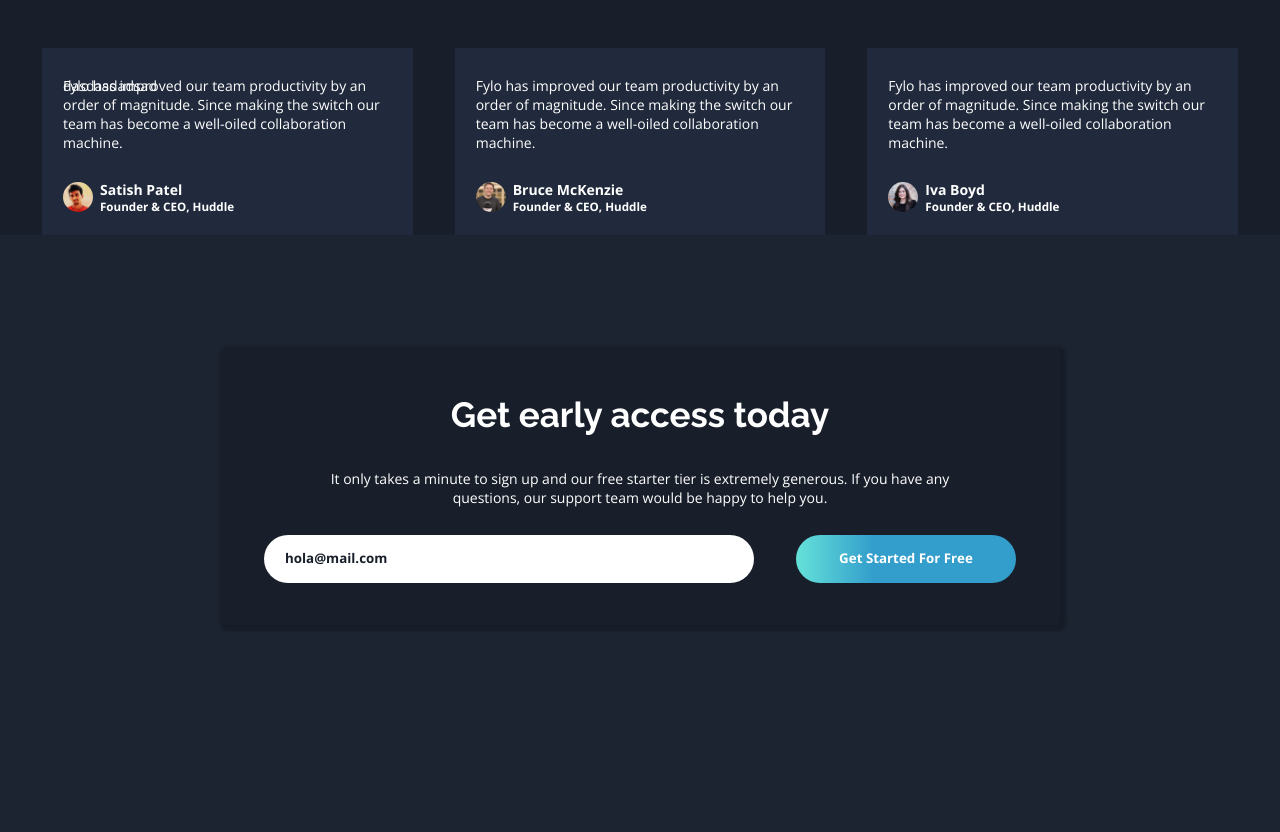
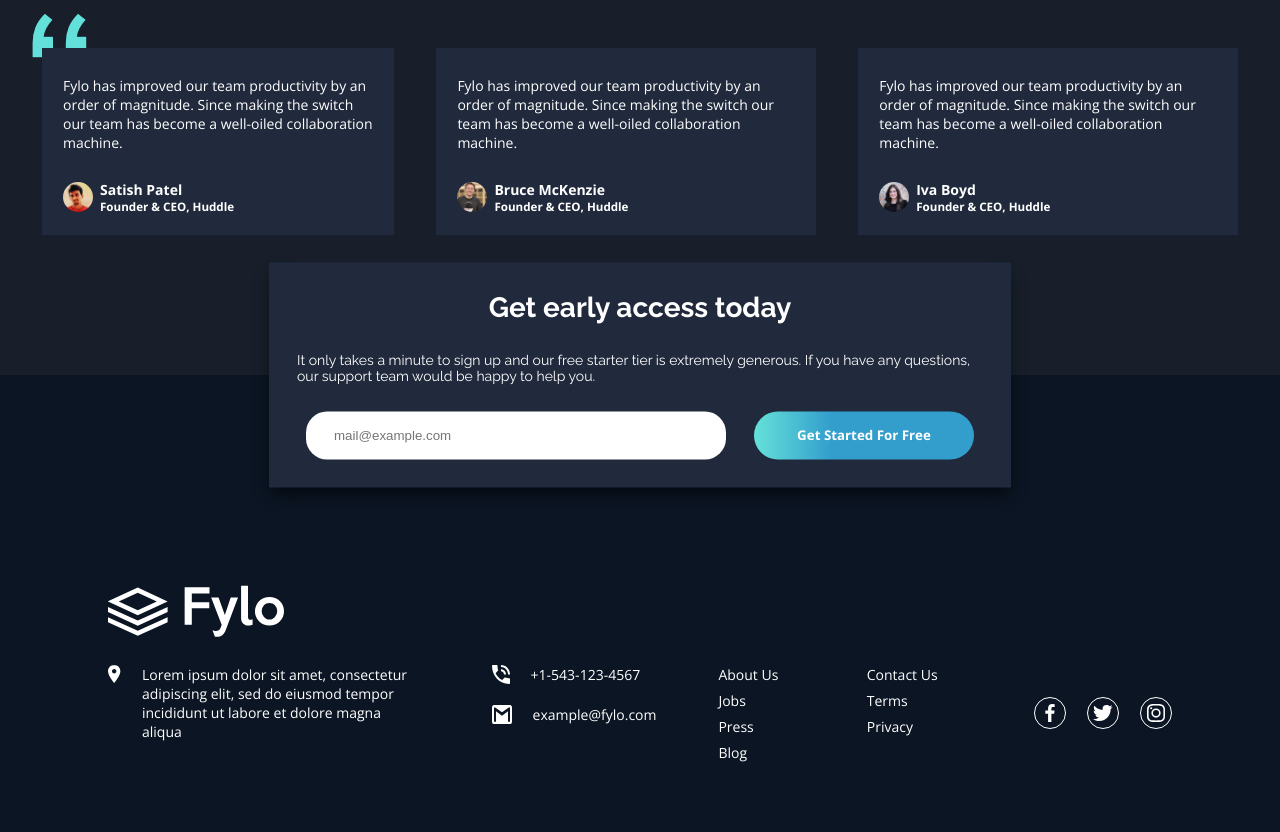
Before and after one commit to WFernandoc07/bootcamp-frontend-g14, a plain HTML site: page semana_03/dia01_css/index.html in a window 1280 px wide. Shown: the part 2177-3009 px from the top of the page. Before the commit the page ends 2914 px from the top, so only its background shows below. Drawn offline with nearby package versions, Linux system fonts and the light colour scheme.

Commit message:
update files -S03,D01 --

```diff
--- a/semana_03/dia01_css/css/index.css
+++ b/semana_03/dia01_css/css/index.css
@@ -192,6 +192,7 @@
   display: flex;
   padding: 0 3rem;
   padding-top: 8rem;
+  padding-bottom: 10rem;
   background-color: var(--primary-dark-blue-main);
   gap: 3rem;
 }
@@ -218,7 +219,18 @@
   z-index: 10;
 }
 
-.testimonial--quote::after {
+.testimonial--wrapperquote {
+  position: relative;
+}
+
+.testimonial--wrapperquote .testimonial__quote{
+  position: absolute;
+  top: -35px;
+  left: -10px;
+}
+
+
+/* .testimonial--quote::after {
   content: 'dasdasdadsad';
   background-image: url(../fylo-dark-theme-landing-page-master/images/bg-quotes.png) no-repeat top left;
   position: absolute;
@@ -227,7 +239,7 @@
   width: 80px;
   height: 50px;
   z-index: 50;
-}
+} */
 
 .testimonial p {
   /* background-color: var(--primary-dark-blue-main); */
@@ -247,39 +259,36 @@
 
 /*------------------- SECCIÓN 04 -------------------*/
 .access {
+  font-family: var(--font-primary);
+  width: min(100% - 3rem, 53rem);
+  position: absolute;
+  top: 0;
+  left: 50%;
+  transform: translate(-50%, -50%);
+  background-color: var(--primary-dark-blue-testimonial);
+  border-radius: 1px;
+  box-shadow: 0px 10px 15px -3px rgba(0,0,0,0.6);
+  padding: 2rem;
+  /* text-align: center; */
+
   display: flex;
   flex-direction: column;
-  width: 60rem;
-
-  padding: 3rem;
-  background-color: var(--primary-dark-blue-main);
+  align-items: center;
   gap: 2rem;
-
-  margin: 0 auto;
-  margin-top: 8rem;
-  margin-bottom: 8rem;
-
-  border-radius: 5px;
-  box-shadow: 3px 3px 3px 3px rgba(0, 0, 0, 0.2);
-
-  align-items: center;
-  justify-content: center;
 }
 
-.access__title {
-  font-family: var(--font-primary);
-  font-weight: var(--font-weight-bold);
-  font-size: 2.5rem;
-  line-height: 1.5;
+.access h2 {
+  font-size: 2rem;
 }
 
-.access__text {
-  font-family: var(--font-secondary);
-  text-align: center;
-  width: 45rem;
+.access input[type=text]{
+  border-radius: 1.5rem;
+  border: none;
+  padding: 1rem 2rem;
+  min-width: 30rem;
 }
 
-.access__button {
+.access input[type=submit] {
   font-family: var(--font-secondary);
   font-weight: var(--font-weight-bold);
   border: none;
@@ -294,20 +303,78 @@
       var(--acent-blue-gradient-1) 35%);
 }
 
-.access__elements {
+.access form {
   display: flex;
-  gap: 3rem;
-  margin: 0;
+  gap: 2rem;
 }
 
-.access__mail{
+/*-----------SECCIÓN FOOTER----------------*/
+.footer {
+  position: relative;
   font-family: var(--font-secondary);
-  font-weight: var(--font-weight-bold);
-  border: none;
-  border-radius: 7rem;
-  padding: 1rem 1.5rem;
-  line-height: 1.5;
-  width: 35rem;
-  min-width: 350px;
-  color: var(--primary-dark-blue-main);
+  background-color: var(--primary-dark-blue-footer);
+  padding: 15rem 0 5rem 0;
 }
+.footer--wrapper {
+  display: flex;
+  flex-direction: column;
+  align-items: flex-start;
+  gap: 2rem;
+  margin: 0 auto;
+  width: min(100% - 3rem, 76rem);
+  /* align-items: center;
+  justify-content: center; */
+}
+
+.footer_info {
+  display: grid;
+  grid-template-columns: 2fr 1fr 0.5fr 0.5fr 1fr;
+  /* grid-template-columns: repeat(5, 1fr); */
+  gap: 5rem;
+}
+
+.footer_info__description {
+  width: 22rem;
+  display: flex;
+  align-items: flex-start;
+  gap: 1.5rem;
+}
+
+.footer_info__contact {
+  display: flex;
+  flex-direction: column;
+  gap: 1.5rem;
+}
+
+.footer_info__contact span {
+  display: flex;
+  gap: 1.5rem;
+}
+
+.footer_info__links {
+  display: flex;
+  flex-direction: column;
+  gap: .5rem;
+}
+
+.footer_info__social {
+  display: flex;
+  justify-content: flex-end;
+  align-items: center;
+  gap: 1.5rem;
+}
+
+.footer_info__social a {
+  border: 1px solid var(--neutral-white);
+  border-radius: 50%;
+  width: 32px;
+  height: 32px;
+  padding: 3px;
+}
+
+.footer_info__social a:hover,
+.footer_info__social a:hover path {
+  border: 1px solid var(--acent-cyan-gradient-1);
+  /* background-color: var(--acent-cyan-gradient-1); */
+  fill: var(--acent-cyan-gradient-1);
+}
--- a/semana_03/dia01_css/index.html
+++ b/semana_03/dia01_css/index.html
@@ -81,10 +81,11 @@
     </section>
 
     <section class="testimonials">
+      <div class="testimonial--wrapperquote">
+        <img class="testimonial__quote" src="./fylo-dark-theme-landing-page-master/images/bg-quotes.png" alt="">
         <article class="testimonial testimonial--quote">
           Fylo has improved our team productivity by an order of magnitude. Since making the switch our team has
           become a well-oiled collaboration machine.
-
           <div class="testimonial__profile">
             <img src="./fylo-dark-theme-landing-page-master/images/profile-1.jpg" alt="" width="30" height="30">
             <hgroup>
@@ -97,6 +98,10 @@
             </hgroup>
           </div>
         </article>
+
+      </div>
+
+
       <article class="testimonial">
 
         Fylo has improved our team productivity by an order of magnitude. Since making the switch our team has
@@ -132,17 +137,77 @@
         </div>
       </article>
     </section>
+
+  </main>
+  <footer class="footer">
     <section class="access">
-      <h3 class="access__title">Get early access today</h3>
-      <p class="access__text">It only takes a minute to sign up and our free starter tier is extremely generous. If you
+      <h2>Get early access today</h2>
+      <p>It only takes a minute to sign up and our free starter tier is extremely generous. If you
         have any
         questions, our support team would be happy to help you.</p>
-      <div class="access__elements">
-        <input class="access__mail" type="text" value="hola@mail.com">
-        <button class="access__button">Get Started For Free</button>
+      <form>
+        <input type="text" placeholder="mail@example.com">
+        <input type="submit" value="Get Started For Free">
+      </form>
+    </section>
+    <div class="footer--wrapper">
+      <img src="./fylo-dark-theme-landing-page-master/images/logo.svg" alt="">
+      <div class="footer_info">
+        <div class="footer_info__description">
+          <img src="./fylo-dark-theme-landing-page-master/images/icon-location.svg" alt="">
+          Lorem ipsum dolor sit amet, consectetur adipiscing elit, sed do eiusmod tempor incididunt ut labore et
+          dolore magna aliqua
         </div>
-    </section>
-  </main>
+        <div class="footer_info__contact">
+          <span>
+            <img src="./fylo-dark-theme-landing-page-master/images/icon-phone.svg" alt="">
+            +1-543-123-4567
+          </span>
+          <span>
+            <img src="./fylo-dark-theme-landing-page-master/images/icon-email.svg" alt="">
+            example@fylo.com
+          </span>
+        </div>
+        <div class="footer_info__links">
+          <a href="#">About Us</a>
+          <a href="#">Jobs</a>
+          <a href="#">Press</a>
+          <a href="#">Blog</a>
+        </div>
+        <div class="footer_info__links">
+          <a href="#">Contact Us</a>
+          <a href="#">Terms</a>
+          <a href="#">Privacy</a>
+        </div>
+        <div class="footer_info__social">
+          <a href="#" target="_blank">
+            <svg xmlns="http://www.w3.org/2000/svg" width="24" height="24" viewBox="0 0 24 24"
+              style="fill: rgba(255, 255, 255, 1);">
+              <path
+                d="M13.397 20.997v-8.196h2.765l.411-3.209h-3.176V7.548c0-.926.258-1.56 1.587-1.56h1.684V3.127A22.336 22.336 0 0 0 14.201 3c-2.444 0-4.122 1.492-4.122 4.231v2.355H7.332v3.209h2.753v8.202h3.312z">
+              </path>
+            </svg></a>
+          <a href="#" target="_blank"><svg xmlns="http://www.w3.org/2000/svg" width="24" height="24" viewBox="0 0 24 24"
+              style="fill: rgba(255, 255, 255, 1);">
+              <path
+                d="M19.633 7.997c.013.175.013.349.013.523 0 5.325-4.053 11.461-11.46 11.461-2.282 0-4.402-.661-6.186-1.809.324.037.636.05.973.05a8.07 8.07 0 0 0 5.001-1.721 4.036 4.036 0 0 1-3.767-2.793c.249.037.499.062.761.062.361 0 .724-.05 1.061-.137a4.027 4.027 0 0 1-3.23-3.953v-.05c.537.299 1.16.486 1.82.511a4.022 4.022 0 0 1-1.796-3.354c0-.748.199-1.434.548-2.032a11.457 11.457 0 0 0 8.306 4.215c-.062-.3-.1-.611-.1-.923a4.026 4.026 0 0 1 4.028-4.028c1.16 0 2.207.486 2.943 1.272a7.957 7.957 0 0 0 2.556-.973 4.02 4.02 0 0 1-1.771 2.22 8.073 8.073 0 0 0 2.319-.624 8.645 8.645 0 0 1-2.019 2.083z">
+              </path>
+            </svg></a>
+          <a href="#" target="_blank"><svg xmlns="http://www.w3.org/2000/svg" width="24" height="24" viewBox="0 0 24 24"
+              style="fill: rgba(255, 255, 255, 1);transform: scaleX(-1);msFilter:progid:DXImageTransform.Microsoft.BasicImage(rotation=0, mirror=1);">
+              <path
+                d="M11.999 7.377a4.623 4.623 0 1 0 0 9.248 4.623 4.623 0 0 0 0-9.248zm0 7.627a3.004 3.004 0 1 1 0-6.008 3.004 3.004 0 0 1 0 6.008z">
+              </path>
+              <circle cx="16.806" cy="7.207" r="1.078"></circle>
+              <path
+                d="M20.533 6.111A4.605 4.605 0 0 0 17.9 3.479a6.606 6.606 0 0 0-2.186-.42c-.963-.042-1.268-.054-3.71-.054s-2.755 0-3.71.054a6.554 6.554 0 0 0-2.184.42 4.6 4.6 0 0 0-2.633 2.632 6.585 6.585 0 0 0-.419 2.186c-.043.962-.056 1.267-.056 3.71 0 2.442 0 2.753.056 3.71.015.748.156 1.486.419 2.187a4.61 4.61 0 0 0 2.634 2.632 6.584 6.584 0 0 0 2.185.45c.963.042 1.268.055 3.71.055s2.755 0 3.71-.055a6.615 6.615 0 0 0 2.186-.419 4.613 4.613 0 0 0 2.633-2.633c.263-.7.404-1.438.419-2.186.043-.962.056-1.267.056-3.71s0-2.753-.056-3.71a6.581 6.581 0 0 0-.421-2.217zm-1.218 9.532a5.043 5.043 0 0 1-.311 1.688 2.987 2.987 0 0 1-1.712 1.711 4.985 4.985 0 0 1-1.67.311c-.95.044-1.218.055-3.654.055-2.438 0-2.687 0-3.655-.055a4.96 4.96 0 0 1-1.669-.311 2.985 2.985 0 0 1-1.719-1.711 5.08 5.08 0 0 1-.311-1.669c-.043-.95-.053-1.218-.053-3.654 0-2.437 0-2.686.053-3.655a5.038 5.038 0 0 1 .311-1.687c.305-.789.93-1.41 1.719-1.712a5.01 5.01 0 0 1 1.669-.311c.951-.043 1.218-.055 3.655-.055s2.687 0 3.654.055a4.96 4.96 0 0 1 1.67.311 2.991 2.991 0 0 1 1.712 1.712 5.08 5.08 0 0 1 .311 1.669c.043.951.054 1.218.054 3.655 0 2.436 0 2.698-.043 3.654h-.011z">
+              </path>
+            </svg></a>
+        </div>
+      </div>
+    </div>
+
+  </footer>
 </body>
 
 </html>
```
Also changed, not shown: semana_03/dia01_css/fylo-dark-theme-landing-page-master/images/box-icon-facebook.svg (added), semana_03/dia01_css/fylo-dark-theme-landing-page-master/images/box-icon-instagram.svg (added), semana_03/dia01_css/fylo-dark-theme-landing-page-master/images/box-icon-twitter.svg (added). Lines whose indentation alone changed are shown as unchanged.
